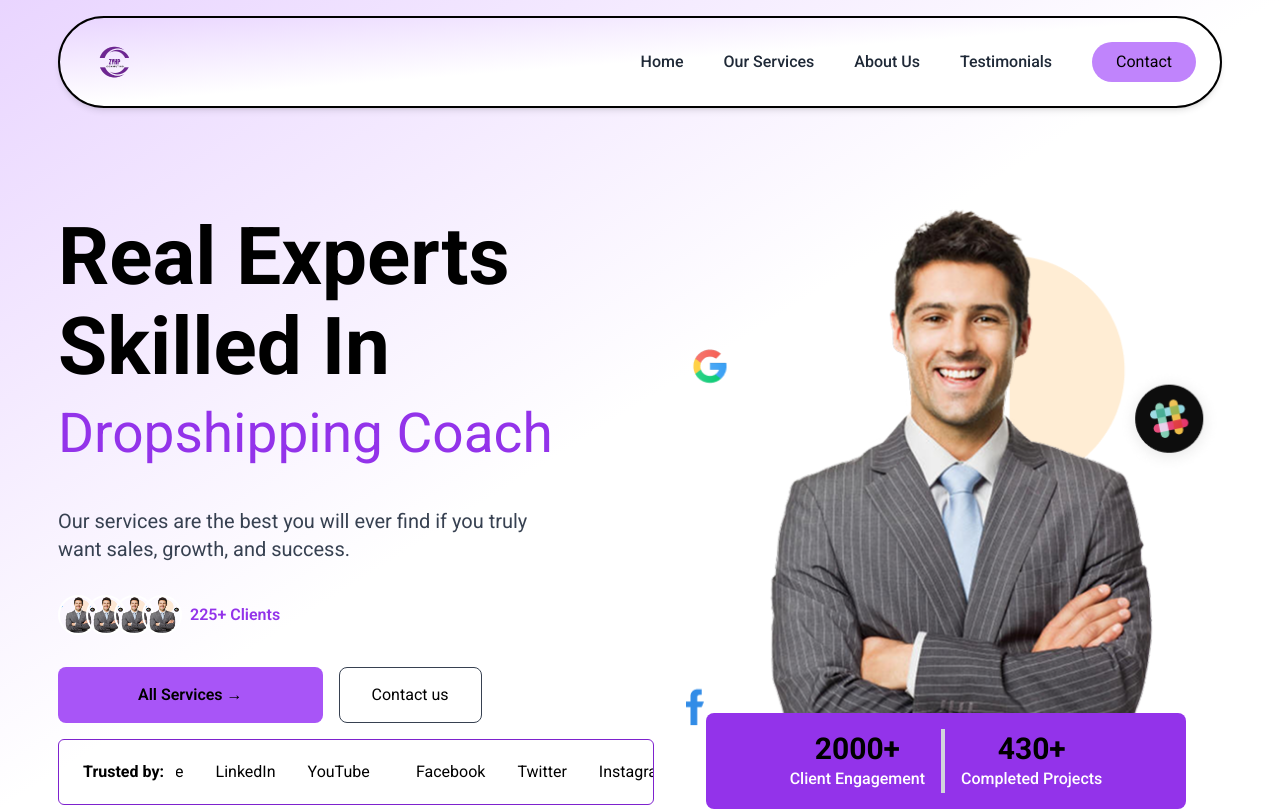
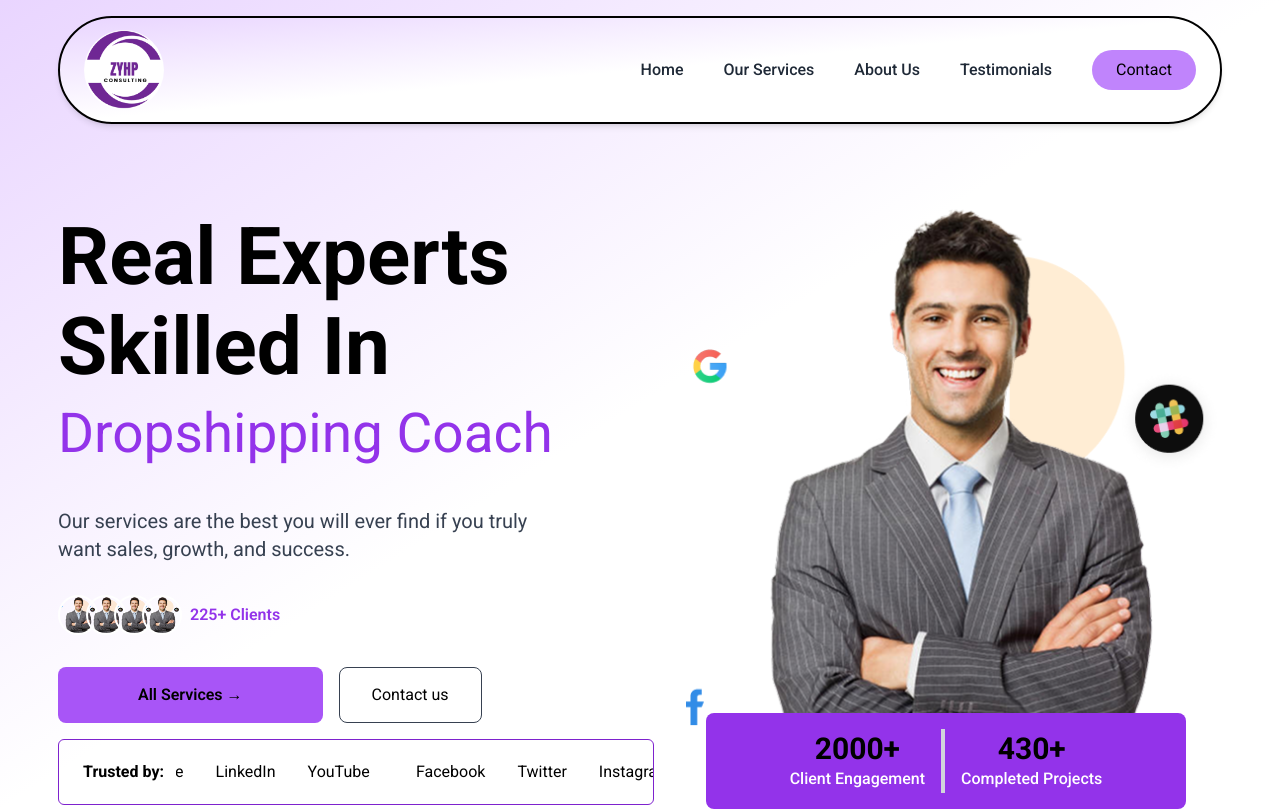
Before and after one commit to Kolawole-kehinde/-zyhp-consulting, a React (Vite) app: page / in a window 1280 px wide. Shown: the top 811 px of the page. Built offline with nearby package versions, Linux system fonts and the light colour scheme.

Commit message:
Logo updated

```diff
--- a/src/Components/layout/Footer.jsx
+++ b/src/Components/layout/Footer.jsx
@@ -10,9 +10,11 @@ const Footer = () => {
       <div className=" px-4 flex items-start justify-between py-8 flex-col sm:flex-row gap-8">
         {/* Left Section */}
         <div className="">
-          <h2 className="text-2xl font-bold mb-3">
-            Zyhp<span className="text-primary">Consulting</span>
-          </h2>
+
+             <div>
+            <img src="/images/logo2.PNG" alt="logo" className="w-20 h-20 rounded-full" />
+          </div>
+
           <p className="mb-4 text-lg leading-[30px] text-gray-300 font-normal font-poppins w-full max-w-[450px]">
           Zyhp Consulting is your trusted partner for innovative business solutions and strategic growth. We are dedicated to empowering your success with expert consulting services tailored to your unique needs. Let’s build a brighter future together!
           </p>
--- a/src/Components/layout/Navbar.jsx
+++ b/src/Components/layout/Navbar.jsx
@@ -11,7 +11,7 @@ const Navbar = () => {
         <div className="flex items-center justify-between">
           {/* Logo */}
           <div>
-            <img src="/images/logo.png" alt="logo" className="w-16 h-16" />
+          <img src="/images/logo2.PNG" alt="logo" className="w-20 h-20 rounded-full" />
           </div>
 
           {/* Desktop Nav Items & Button */}
```
Also changed, not shown: public/images/logo1.png (added), public/images/logo2.PNG (added).
